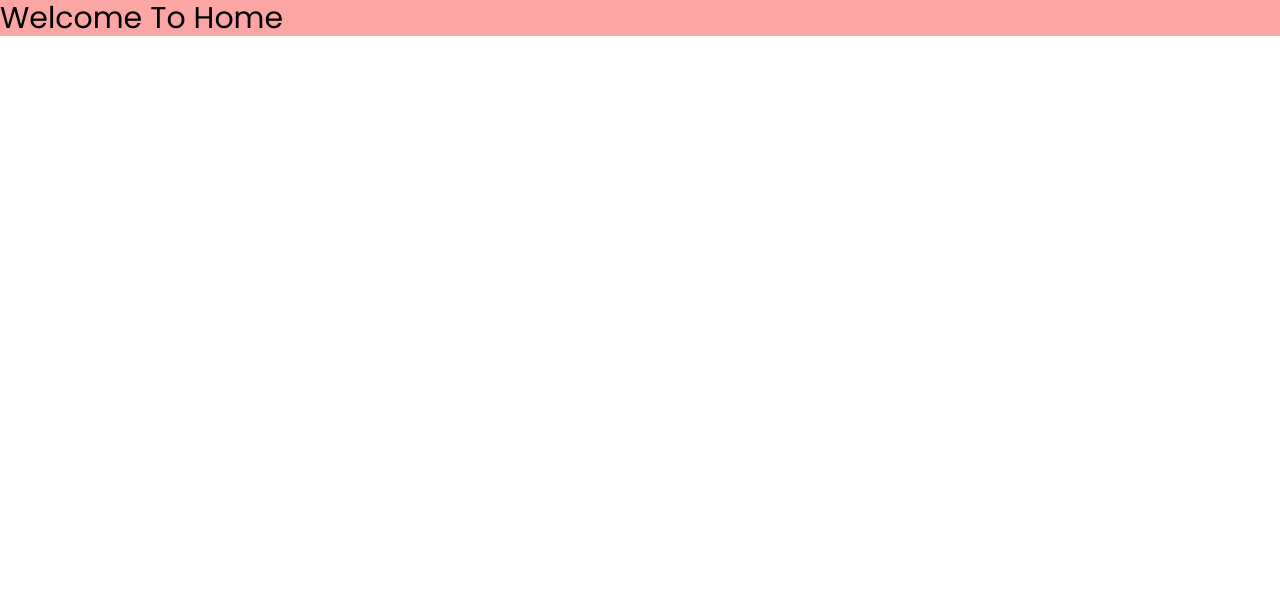
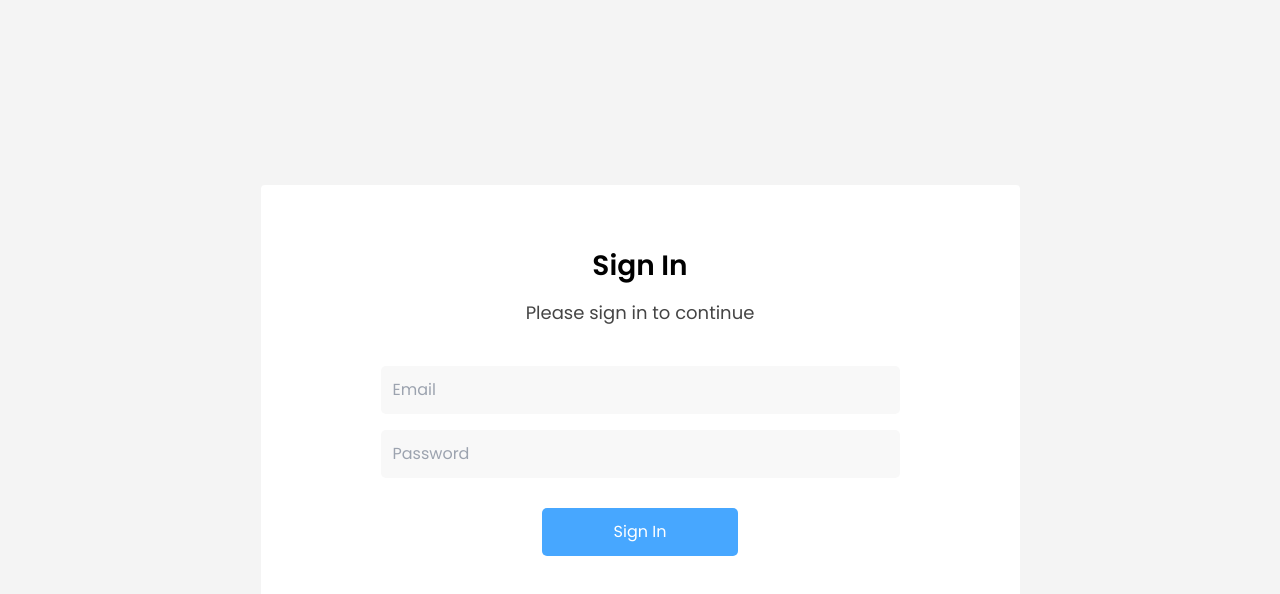
Before and after one commit to alamincoders/genie-info-tech, a React (Create React App) app: page /login in a window 1280 px wide. Shown: the top 594 px of the page. Built offline with nearby package versions, Linux system fonts and the light colour scheme.

Commit message:
login page design complete

```diff
--- a/package.json
+++ b/package.json
@@ -3,6 +3,7 @@
   "version": "0.1.0",
   "private": true,
   "dependencies": {
+    "axios": "^0.27.2",
     "cra-template": "1.2.0",
     "react": "^18.2.0",
     "react-dom": "^18.2.0",
--- a/src/App.js
+++ b/src/App.js
@@ -1,9 +1,20 @@
+import { BrowserRouter as Router, Routes, Route } from "react-router-dom";
+import CloudRequest from "./components/CloudRequest/CloudRequest";
+
+import Home from "./components/Home/Home";
+import Login from "./shared/Login/Login";
+
 function App() {
   return (
-    <main className="App bg-red-300 text-black text-3xl">
-      <nav>
-        <h1> Welcome To Home</h1>
-      </nav>
+    <main>
+      <Router>
+        <Routes>
+          <Route path="/" element={<Home />} />
+          <Route path="/home" element={<Home />} />
+          <Route path="/login" element={<Login />} />
+          <Route path="/cloud" element={<CloudRequest />} />
+        </Routes>
+      </Router>
     </main>
   );
 }
--- /dev/null
+++ b/src/components/Home/Home.js
@@ -0,0 +1,15 @@
+import React from "react";
+import MainHeader from "../MainHeader/MainHeader";
+
+const Home = () => {
+  return (
+    <section>
+      <header>
+        <MainHeader />
+      </header>
+      <section>Home</section>
+    </section>
+  );
+};
+
+export default Home;
--- /dev/null
+++ b/src/components/MainHeader/MainHeader.js
@@ -0,0 +1,7 @@
+import React from "react";
+
+const MainHeader = () => {
+  return <div>Main Header</div>;
+};
+
+export default MainHeader;
--- /dev/null
+++ b/src/shared/Login/Login.js
@@ -0,0 +1,28 @@
+import React from "react";
+
+const Login = () => {
+  const handleSubmit = (e) => {
+    e.preventDefault();
+  };
+  return (
+    <React.Fragment>
+      <div className="bg-[#F4F4F4] w-full h-screen flex items-center justify-center">
+        <div className="w-[759px] h-[431px] bg-white rounded py-[60px] px-[120px]">
+          <h2 className="text-center text-[28px] font-[600]">Sign In</h2>
+          <p className="text-[18px] leading-[27px] text-center mt-[12px] text-[#454545]">Please sign in to continue</p>
+          <form onSubmit={handleSubmit} action="#" className="mt-[40px]">
+            <input className="w-full mb-[16px] bg-[#F8F8F8] p-[12px] rounded-[5px]" type="text" placeholder="Email" />
+            <input className="w-full mb-[30px] bg-[#F8F8F8] p-[12px] rounded-[5px]" type="password" placeholder="Password" />
+            <div className="text-center">
+              <button type="submit" className=" bg-[#47A7FF] text-white px-[72px] py-[12px] rounded-[5px]">
+                Sign In
+              </button>
+            </div>
+          </form>
+        </div>
+      </div>
+    </React.Fragment>
+  );
+};
+
+export default Login;
```
Also changed, not shown: src/App.css (+12 -0 lines), src/components/CloudRequest/CloudRequest.js (added), 1 other file (tests, documents, lock files or other folders).
